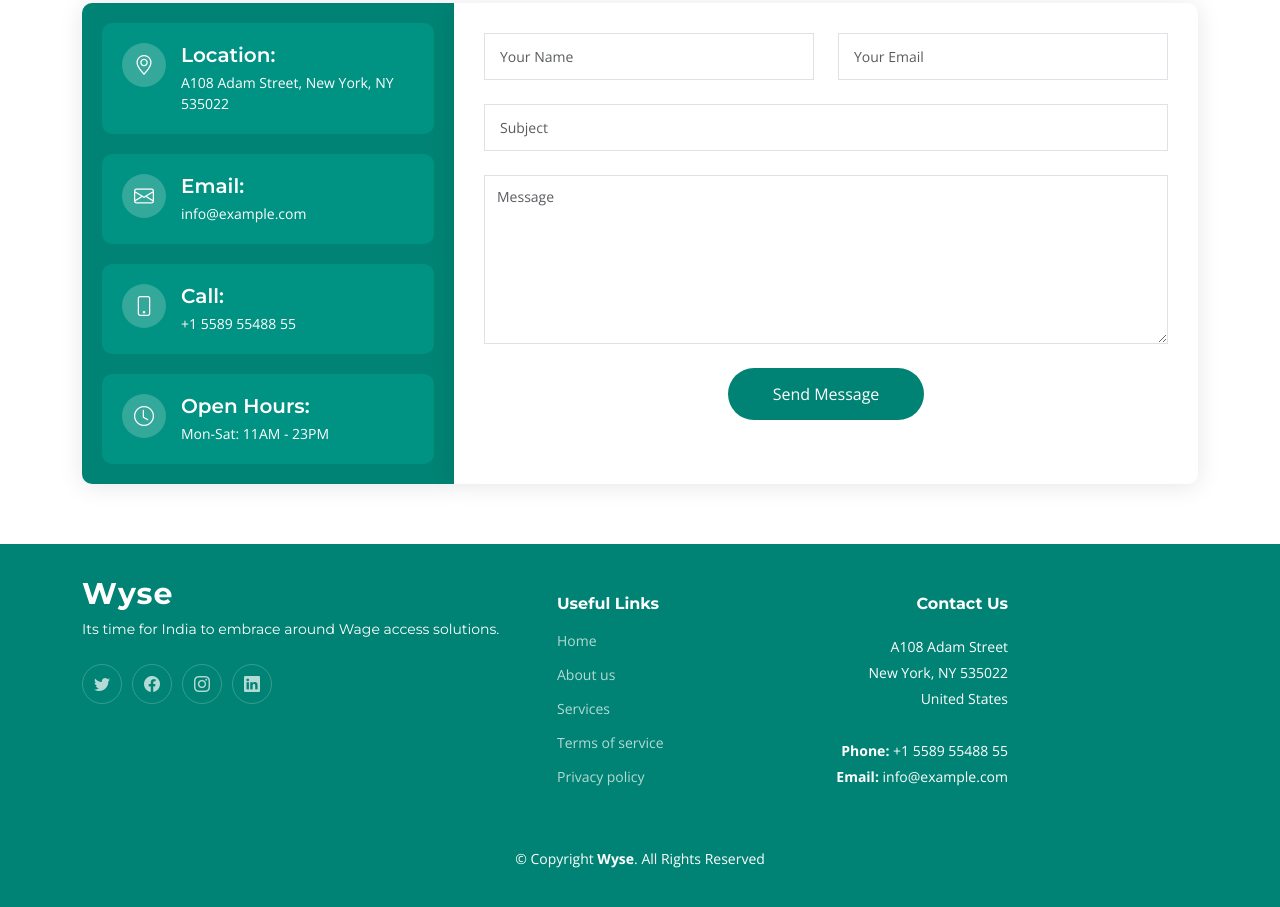
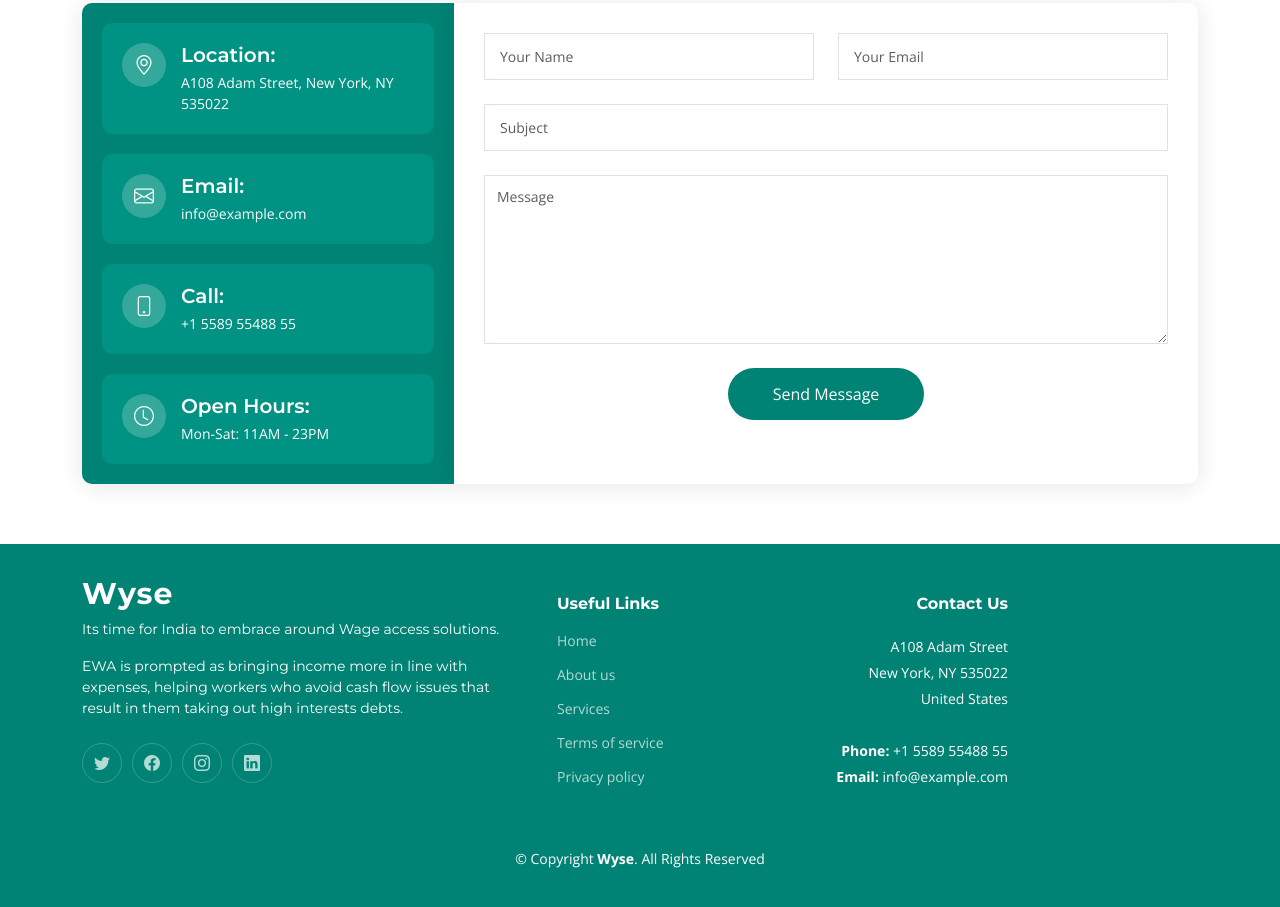
Before and after one commit to SujayVivek/BCG-Project-BruceHenderson, a plain HTML site: page Impact/index.html in a window 1280 px wide. Shown: the part 4045-4952 px from the top of the page. Drawn offline with nearby package versions, Linux system fonts and the light colour scheme.

Commit message:
3nd commit

```diff
--- a/Impact/index.html
+++ b/Impact/index.html
@@ -580,6 +580,7 @@
             <span>Wyse</span>
           </a>
           <p>Its time for India to embrace around Wage access solutions.</p>
+          <p>EWA is prompted as bringing income more in line with expenses, helping workers who avoid cash flow issues that result in them taking out high interests debts.</p>
           <div class="social-links d-flex mt-4">
             <a href="#" class="twitter"><i class="bi bi-twitter"></i></a>
             <a href="#" class="facebook"><i class="bi bi-facebook"></i></a>
```
